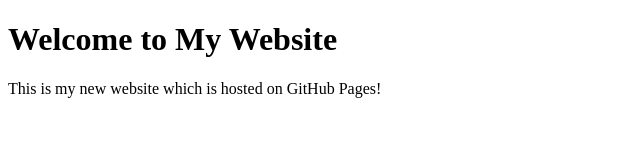
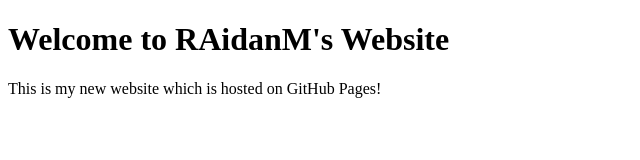
Before and after one commit to RAidanM/RAidanM.github.io, a plain HTML site: page index.html in a window 1280 px wide. Shown: the whole page, without its empty margins (0-640 px from the left). Drawn offline with Linux system fonts and the light colour scheme.

Commit message:
Changing text

```diff
--- a/index.html
+++ b/index.html
@@ -8,7 +8,7 @@
   </head>
   <body>
     <main>
-        <h1>Welcome to My Website</h1>
+        <h1>Welcome to RAidanM's Website</h1>
         <p>This is my new website which is hosted on GitHub Pages!</p>
     </main>
   </body>
```
